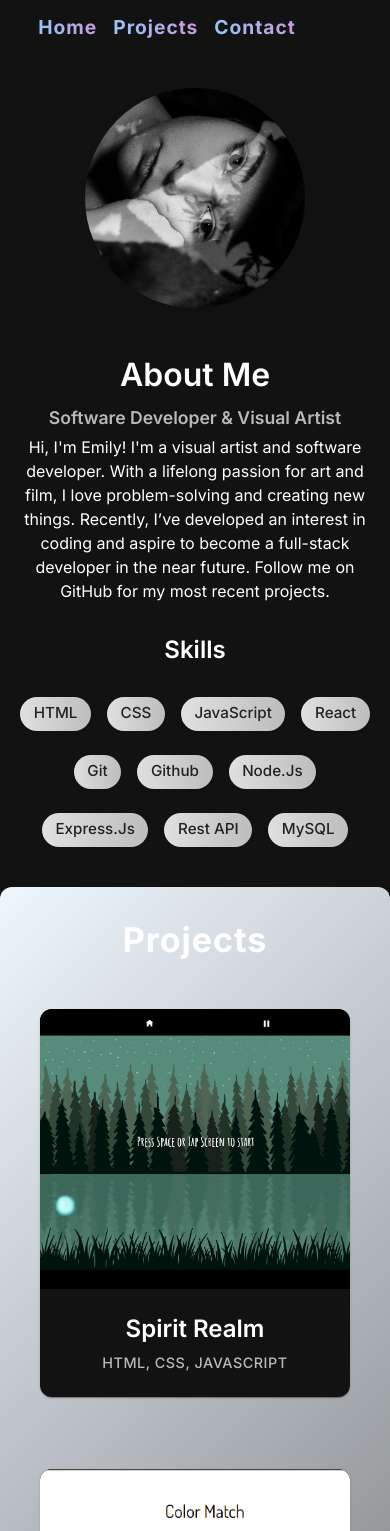
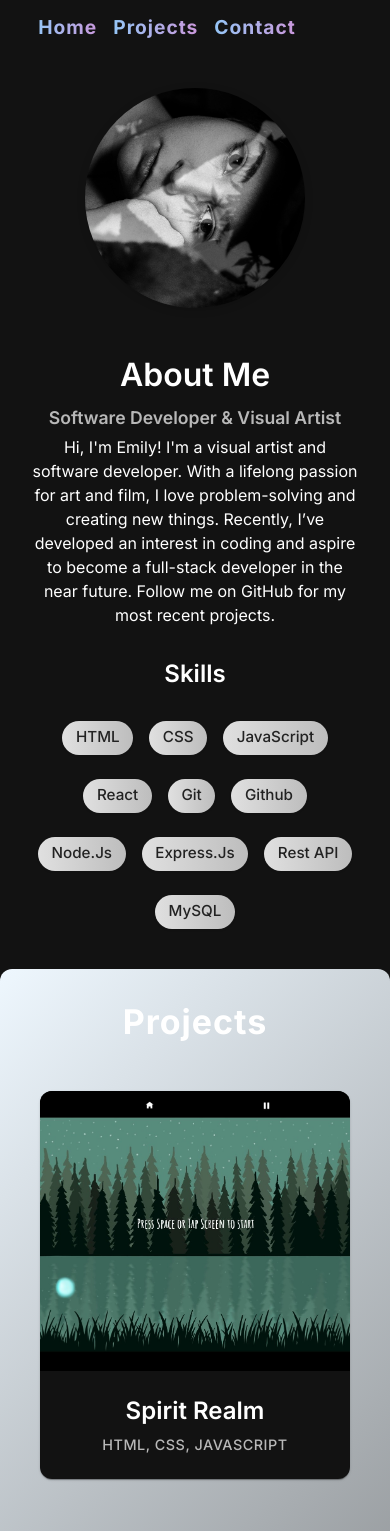
Before and after one commit to EmilyAMartin/Project-Website, a React (Vite) app: page / in a window 390 px wide. Shown: the top 1531 px of the page. Built offline with nearby package versions, Linux system fonts and the light colour scheme; some icons are missing.

Commit message:
Fixing margins on mobile

```diff
--- a/src/pages/Contact.jsx
+++ b/src/pages/Contact.jsx
@@ -27,7 +27,7 @@ const Contact = () => {
 				justifyContent: 'center',
 				textAlign: 'center',
 				py: 6,
-				px: { xs: 1, sm: 2 },
+				px: { xs: 4, sm: 2 },
 				width: '100%',
 			}}
 		>
--- a/src/pages/Home.jsx
+++ b/src/pages/Home.jsx
@@ -96,7 +96,7 @@ const Home = () => {
 							variant='body1'
 							sx={{
 								mb: 4,
-								px: { xs: 2, md: 0 },
+								px: { xs: 4, md: 0 },
 							}}
 						>
 							Hi, I'm Emily! I'm a visual artist and software developer. With a
@@ -119,7 +119,7 @@ const Home = () => {
 									flexWrap: 'wrap',
 									gap: 2,
 									justifyContent: { xs: 'center', md: 'flex-start' },
-									px: { xs: 2, md: 0 },
+									px: { xs: 4, md: 0 },
 								}}
 							>
 								{skills.map((skill) => (
```
